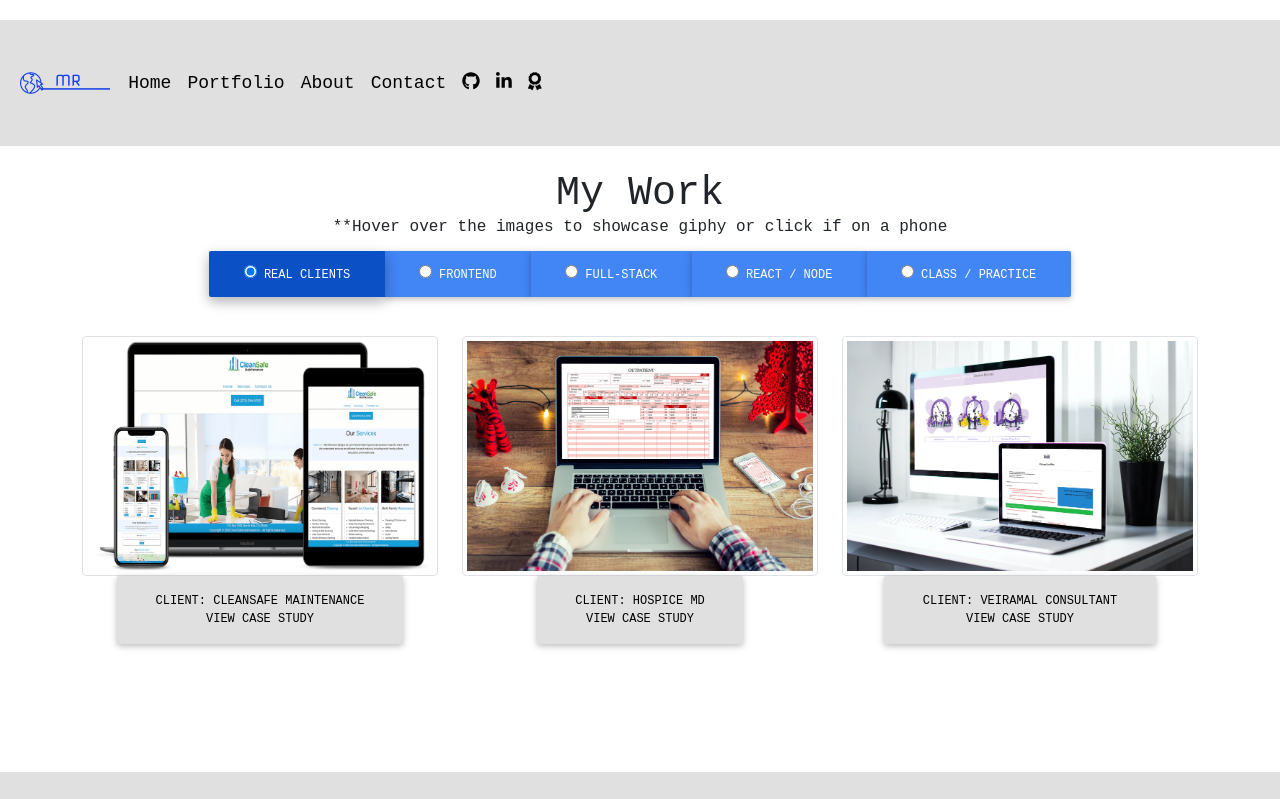
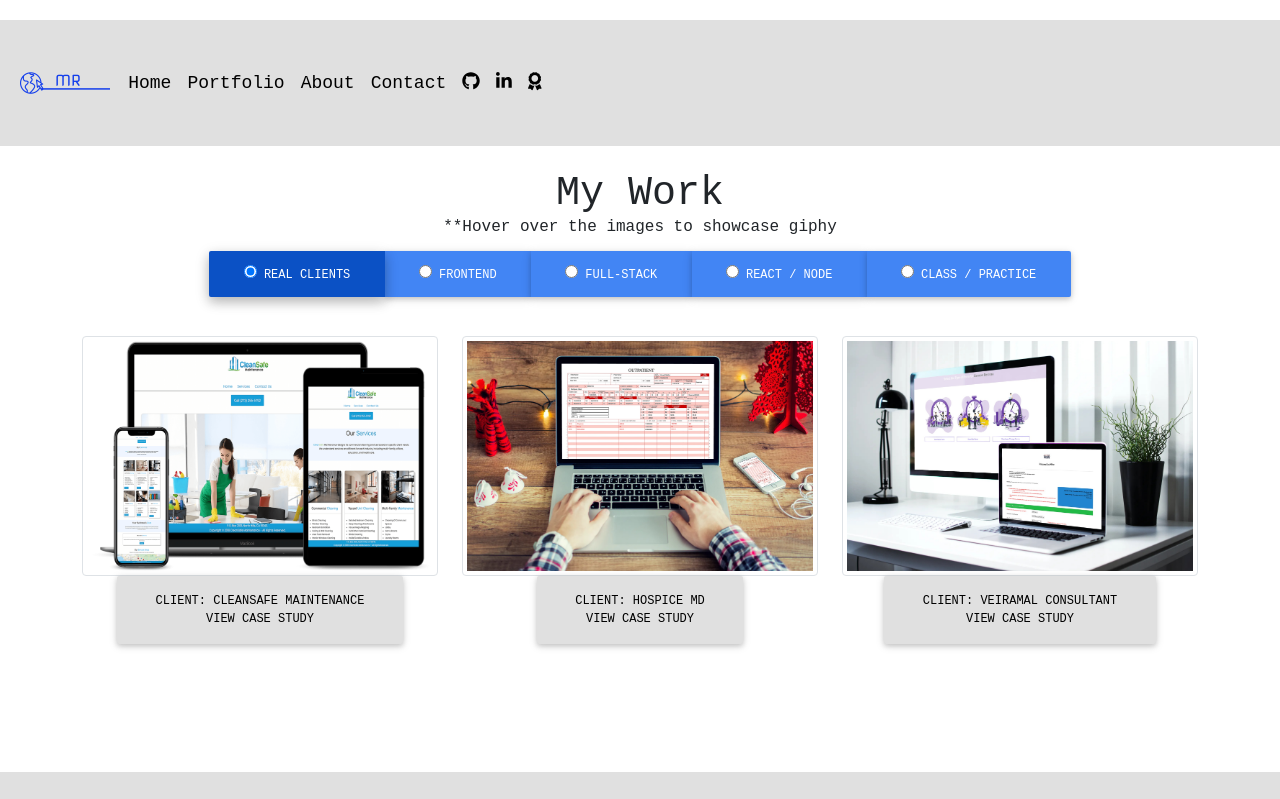
Before and after one commit to MikelTafalla/mikelrv, a React (Create React App) app: page /portfolio in a window 1280 px wide. Shown: the top 799 px of the page. Built offline with nearby package versions, Linux system fonts and the light colour scheme.

Commit message:
fix syntax issues in an definition sentence

```diff
--- a/src/components/portfolio.js
+++ b/src/components/portfolio.js
@@ -130,7 +130,7 @@ const Portfolio = () => {
                 <div className="container text-center">
 
                     <h1 className="font-weight-light text-center text-lg-left mt-4 mb-0">My Work</h1>
-                    <h6>**Hover over the images to showcase giphy or click if on a phone</h6>
+                    <h6>**Hover over the images to showcase giphy</h6>
                         {/* sets filters */}
                         <div className="btn-group btn-group-toggle flex-wrap" data-toggle="buttons" >
                             <button className="btn btn-primary active" onClick={handleClick} value="client" >
```
Also changed, not shown: 1 other file (tests, documents, lock files or other folders).
